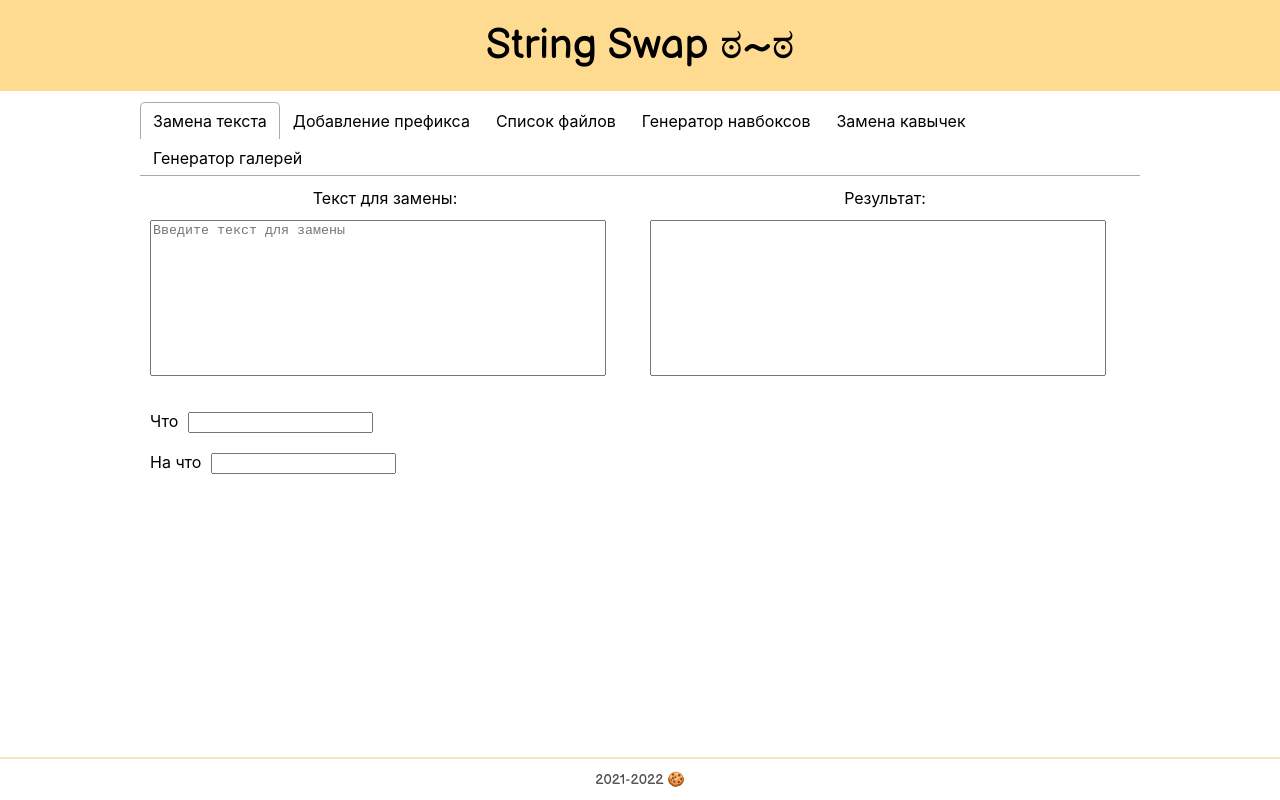
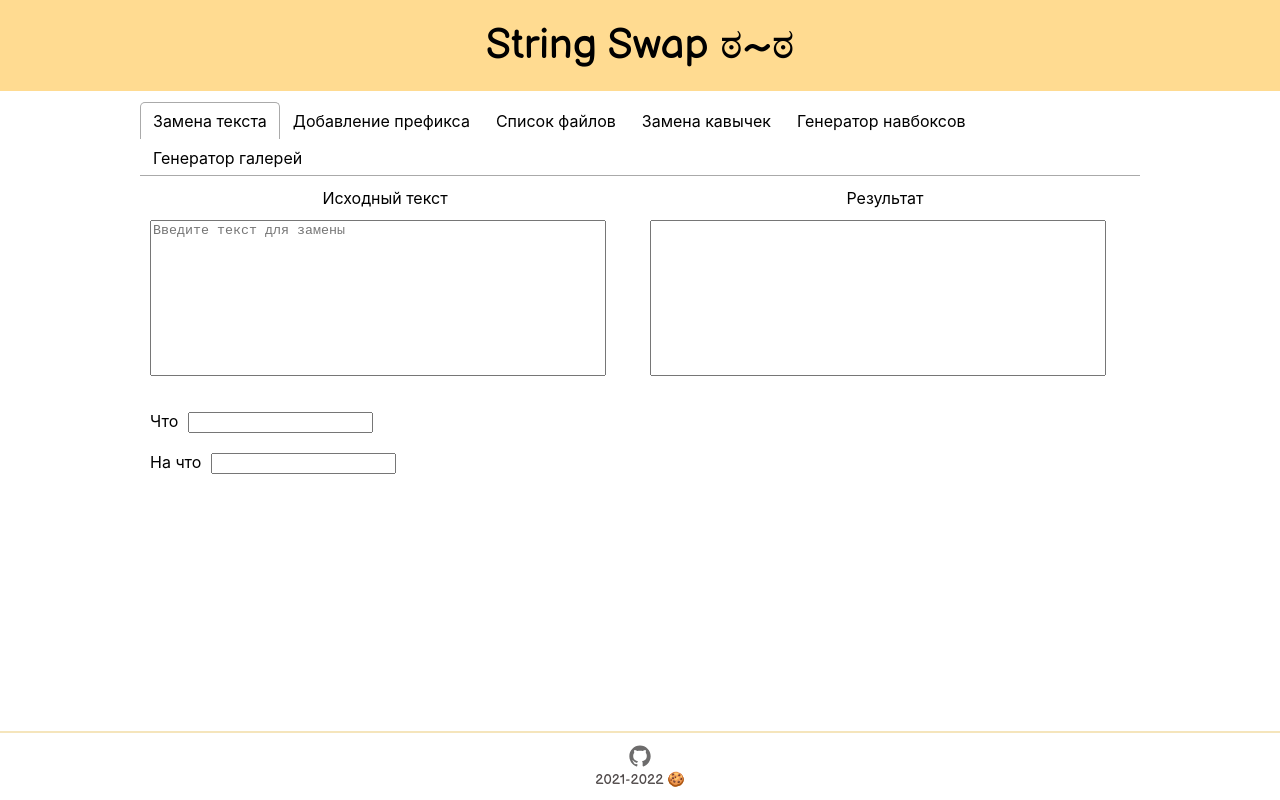
Before and after one commit to DoubleCookies/StringSwapWeb, a React (Create React App) app: page / in a window 1280 px wide. Built offline with nearby package versions, Linux system fonts and the light colour scheme.

Commit message:
tabs, components label fix, github icon

```diff
--- a/src/App.css
+++ b/src/App.css
@@ -63,3 +63,13 @@
   font-family: 'Balsamiq Sans', sans-serif;
   font-size: 14px;
 }
+
+.gh-logo {
+  fill: #6d6c6c;
+  transition: 0.2s;
+}
+
+.gh-logo:hover {
+  fill: #322f2f;
+  transition: 0.2s;
+}
--- a/src/App.tsx
+++ b/src/App.tsx
@@ -1,13 +1,8 @@
 import React from 'react';
 import './App.css';
-import { Tab, Tabs, TabList, TabPanel } from 'react-tabs';
 import 'react-tabs/style/react-tabs.css';
-import ReplaceText from "./components/replaceText/ReplaceText";
-import AddPrefix from "./components/addPrefix/AddPrefix";
-import FileNames from "./components/fileNames/FileNames";
-import NavboxGenerator from "./components/navboxGenerator/NavboxGenerator";
-import QuoteReplacement from "./components/quoteReplacement/QuoteReplacement";
-import GalleryGenerator from "./components/galleryGenerator/GalleryGenerator";
+import ComponentTabs from "./components/ComponentTabs";
+import GithubIcon from "./components/GithubIcon";
 
 function App() {
   return (
@@ -18,36 +13,12 @@ function App() {
         </div>
       </header>
       <main className="main-content">
-        <Tabs>
-          <TabList>
-            <Tab>Замена текста</Tab>
-            <Tab>Добавление префикса</Tab>
-            <Tab>Список файлов</Tab>
-            <Tab>Генератор навбоксов</Tab>
-            <Tab>Замена кавычек</Tab>
-            <Tab>Генератор галерей</Tab>
-          </TabList>
-          <TabPanel>
-            <ReplaceText/>
-          </TabPanel>
-          <TabPanel>
-            <AddPrefix/>
-          </TabPanel>
-          <TabPanel>
-            <FileNames/>
-          </TabPanel>
-          <TabPanel>
-            <NavboxGenerator/>
-          </TabPanel>
-          <TabPanel>
-            <QuoteReplacement/>
-          </TabPanel>
-          <TabPanel>
-            <GalleryGenerator/>
-          </TabPanel>
-        </Tabs>
+        <ComponentTabs/>
       </main>
       <footer className="footer-block">
+        <div>
+          <GithubIcon />
+        </div>
         <div>2021-2022 <span role="img" aria-label="cookieEmoji">🍪</span></div>
       </footer>
     </div>
--- /dev/null
+++ b/src/components/ComponentTabs.tsx
@@ -0,0 +1,43 @@
+import { Tab, TabList, TabPanel, Tabs } from "react-tabs";
+import ReplaceText from "./replaceText/ReplaceText";
+import AddPrefix from "./addPrefix/AddPrefix";
+import FileNames from "./fileNames/FileNames";
+import NavboxGenerator from "./navboxGenerator/NavboxGenerator";
+import QuoteReplacement from "./quoteReplacement/QuoteReplacement";
+import GalleryGenerator from "./galleryGenerator/GalleryGenerator";
+import React from "react";
+
+function ComponentTabs() {
+  return (
+    <Tabs>
+      <TabList>
+        <Tab>Замена текста</Tab>
+        <Tab>Добавление префикса</Tab>
+        <Tab>Список файлов</Tab>
+        <Tab>Замена кавычек</Tab>
+        <Tab>Генератор навбоксов</Tab>
+        <Tab>Генератор галерей</Tab>
+      </TabList>
+      <TabPanel>
+        <ReplaceText/>
+      </TabPanel>
+      <TabPanel>
+        <AddPrefix/>
+      </TabPanel>
+      <TabPanel>
+        <FileNames/>
+      </TabPanel>
+      <TabPanel>
+        <QuoteReplacement/>
+      </TabPanel>
+      <TabPanel>
+        <NavboxGenerator/>
+      </TabPanel>
+      <TabPanel>
+        <GalleryGenerator/>
+      </TabPanel>
+    </Tabs>
+  );
+}
+
+export default ComponentTabs;
--- /dev/null
+++ b/src/components/GithubIcon.tsx
@@ -0,0 +1,12 @@
+function GithubIcon() {
+  return (
+    <a href='https://github.com/DoubleCookies/string-swap-web'>
+      <svg viewBox="0 0 16 16" width="22px" height="22px" className="gh-logo">
+        <path
+              d="M7.999,0.431c-4.285,0-7.76,3.474-7.76,7.761 c0,3.428,2.223,6.337,5.307,7.363c0.388,0.071,0.53-0.168,0.53-0.374c0-0.184-0.007-0.672-0.01-1.32 c-2.159,0.469-2.614-1.04-2.614-1.04c-0.353-0.896-0.862-1.135-0.862-1.135c-0.705-0.481,0.053-0.472,0.053-0.472 c0.779,0.055,1.189,0.8,1.189,0.8c0.692,1.186,1.816,0.843,2.258,0.645c0.071-0.502,0.271-0.843,0.493-1.037 C4.86,11.425,3.049,10.76,3.049,7.786c0-0.847,0.302-1.54,0.799-2.082C3.768,5.507,3.501,4.718,3.924,3.65 c0,0,0.652-0.209,2.134,0.796C6.677,4.273,7.34,4.187,8,4.184c0.659,0.003,1.323,0.089,1.943,0.261 c1.482-1.004,2.132-0.796,2.132-0.796c0.423,1.068,0.157,1.857,0.077,2.054c0.497,0.542,0.798,1.235,0.798,2.082 c0,2.981-1.814,3.637-3.543,3.829c0.279,0.24,0.527,0.713,0.527,1.437c0,1.037-0.01,1.874-0.01,2.129 c0,0.208,0.14,0.449,0.534,0.373c3.081-1.028,5.302-3.935,5.302-7.362C15.76,3.906,12.285,0.431,7.999,0.431z"/>
+      </svg>
+    </a>
+  );
+}
+
+export default GithubIcon;
--- a/src/components/addPrefix/AddPrefix.tsx
+++ b/src/components/addPrefix/AddPrefix.tsx
@@ -40,7 +40,7 @@ class AddPrefix extends React.Component<{}, MyState> {
           </div>
           <div style={{ flexDirection: 'column', flexBasis: '50%' }}>
             <label className="form-label">
-              Результат:
+              Результат
             </label>
             <textarea className="form-text-area" value={finishValue} readOnly={true} rows={10}/>
           </div>
--- a/src/components/fileNames/FileNames.tsx
+++ b/src/components/fileNames/FileNames.tsx
@@ -31,7 +31,7 @@ class FileNames extends React.Component<{}, MyState> {
           </div>
           <div style={{ flexDirection: 'column', flexBasis: '50%' }}>
             <label className="form-label">
-              Результат:
+              Результат
             </label>
             <textarea className="form-text-area" value={finishValue} readOnly={true} rows={10}/>
           </div>
--- a/src/components/galleryGenerator/GalleryGenerator.tsx
+++ b/src/components/galleryGenerator/GalleryGenerator.tsx
@@ -55,7 +55,7 @@ class GalleryGenerator extends React.Component<{}, MyState> {
           </div>
           <div style={{ flexDirection: 'column', flexBasis: '50%' }}>
             <label className="form-label">
-              Результат:
+              Результат
             </label>
             <textarea className="form-text-area" value={finishValue} readOnly={true} rows={10}/>
           </div>
--- a/src/components/navboxGenerator/NavboxGenerator.tsx
+++ b/src/components/navboxGenerator/NavboxGenerator.tsx
@@ -31,7 +31,7 @@ class NavboxGenerator extends React.Component<{}, MyState> {
           </div>
           <div style={{ flexDirection: 'column', flexBasis: '50%' }}>
             <label className="form-label">
-              Результат:
+              Результат
             </label>
             <textarea className="form-text-area" value={finishValue} readOnly={true} rows={10}/>
           </div>
--- a/src/components/quoteReplacement/QuoteReplacement.tsx
+++ b/src/components/quoteReplacement/QuoteReplacement.tsx
@@ -31,7 +31,7 @@ class QuoteReplacement extends React.Component<{}, MyState> {
           </div>
           <div style={{ flexDirection: 'column', flexBasis: '50%' }}>
             <label className="form-label">
-              Результат:
+              Результат
             </label>
             <textarea className="form-text-area" value={finishValue} readOnly={true} rows={10}/>
           </div>
--- a/src/components/replaceText/ReplaceText.tsx
+++ b/src/components/replaceText/ReplaceText.tsx
@@ -26,7 +26,7 @@ class ReplaceText extends React.Component<{}, MyState> {
         <div style={{ display: 'flex', flexDirection: 'row' }}>
           <div style={{ flexDirection: 'column', flexBasis: '50%' }}>
             <label className="form-label">
-              Текст для замены:
+              Исходный текст
             </label>
             <textarea className="form-text-area"
                       placeholder="Введите текст для замены"
@@ -48,7 +48,7 @@ class ReplaceText extends React.Component<{}, MyState> {
           </div>
           <div style={{ flexDirection: 'column', flexBasis: '50%' }}>
             <label className="form-label">
-              Результат:
+              Результат
             </label>
             <textarea className="form-text-area" value={this.state.finishValue} readOnly={true} rows={10}/>
           </div>
```
